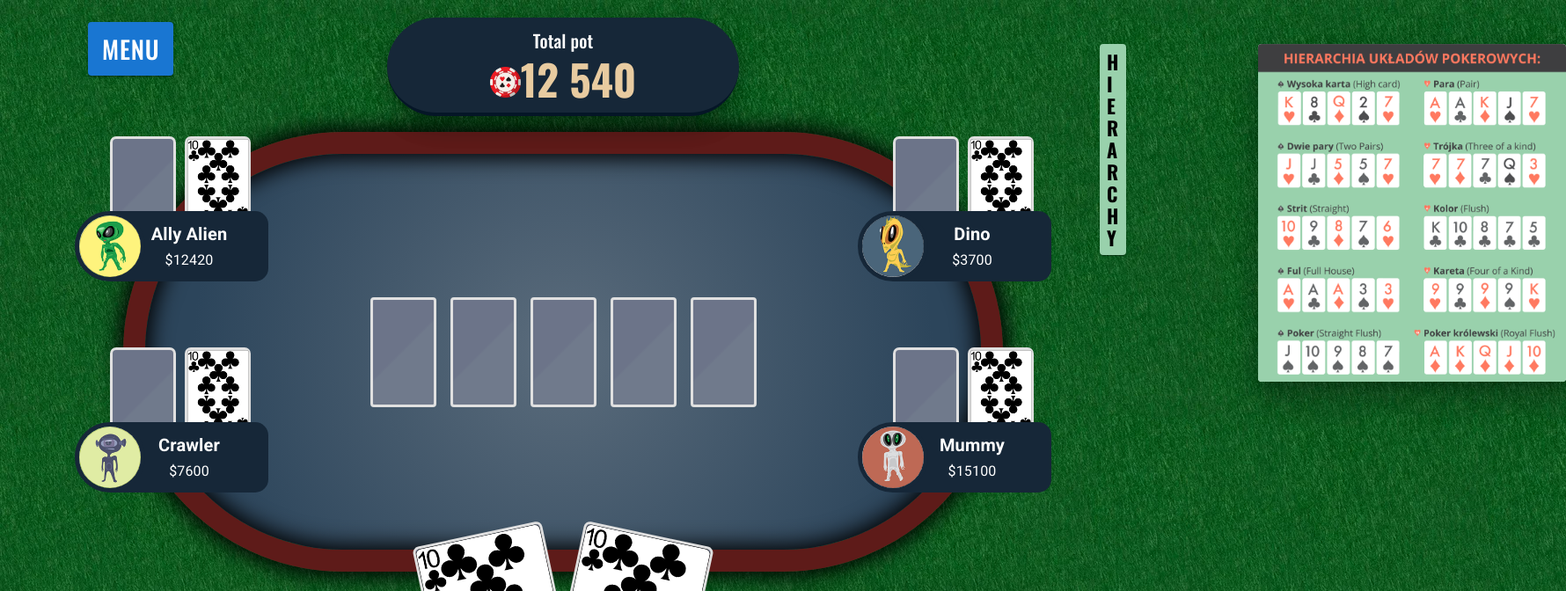
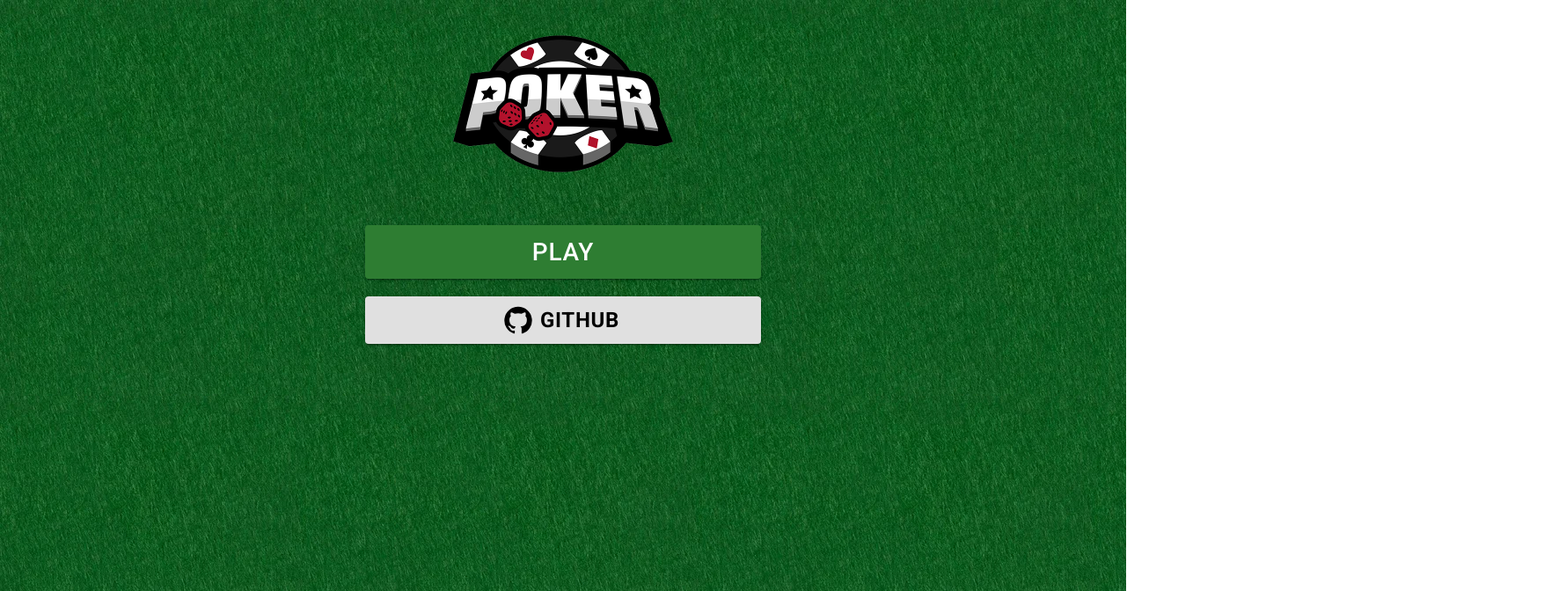
Before and after one commit to pazdalski/Poker-Web-Game, a React (Create React App) app: page / in a window 1280 px wide. Shown: the top 672 px of the page at 88% size, 1780 px wide, since content can reach past the window. Built offline with nearby package versions, Linux system fonts and the light colour scheme.

Commit message:
Main menu with github link

```diff
--- a/src/App.js
+++ b/src/App.js
@@ -1,14 +1,15 @@
 import { BrowserRouter, Route, Routes } from "react-router-dom";
 import "./index.css";
 import Game from "./pages/Game/Game";
+import Menu from "./pages/Menu/Menu";
 
 function App() {
   return (
     <div className="App">
       <BrowserRouter>
         <Routes>
-          <Route path="/" element={<Game />} />
-          <Route path="/menu" element={""} />
+          <Route path="/game" element={<Game />} />
+          <Route path="/" element={<Menu />} />
         </Routes>
       </BrowserRouter>
     </div>
--- /dev/null
+++ b/src/components/MenuButtons/menuButtons.css
@@ -0,0 +1 @@
+/*# sourceMappingURL=menuButtons.css.map */
--- a/src/components/UserInterface/Menu.jsx
+++ /dev/null
@@ -1,19 +0,0 @@
-import { Button } from "@mui/material";
-import React from "react";
-import "./UI.css";
-
-const Menu = () => {
-  return (
-    <div className="menu-button">
-      <Button
-        color="primary"
-        variant="contained"
-        sx={{ fontFamily: "Oswald", fontSize: "28px" }}
-      >
-        Menu
-      </Button>
-    </div>
-  );
-};
-
-export default Menu;
--- /dev/null
+++ b/src/components/UserInterface/MenuButton.jsx
@@ -0,0 +1,22 @@
+import { Button } from "@mui/material";
+import React from "react";
+import "./UI.css";
+import { Link } from "react-router-dom";
+
+const MenuButton = () => {
+  return (
+    <div className="menu-button">
+      <Link to={"/"}>
+        <Button
+          color="primary"
+          variant="contained"
+          sx={{ fontFamily: "Oswald", fontSize: "28px" }}
+        >
+          Menu
+        </Button>
+      </Link>
+    </div>
+  );
+};
+
+export default MenuButton;
--- a/src/pages/Game/Game.jsx
+++ b/src/pages/Game/Game.jsx
@@ -7,7 +7,7 @@ import TotalPot from "../../components/UserInterface/TotalPot";
 import HierarchyHelp from "../../components/UserInterface/HierarchyHelp";
 import UserCredits from "../../components/UserInterface/UserCredits";
 import UserButtons from "../../components/UserInterface/UserButtons";
-import Menu from "../../components/UserInterface/Menu";
+import MenuButton from "../../components/UserInterface/MenuButton";
 
 const Game = () => {
   return (
@@ -27,7 +27,7 @@ const Game = () => {
       <HierarchyHelp />
       <UserCredits />
       <UserButtons />
-      <Menu />
+      <MenuButton />
     </Container>
   );
 };
--- /dev/null
+++ b/src/pages/Menu/Menu.jsx
@@ -0,0 +1,54 @@
+import { Container, Button, Typography } from "@mui/material";
+import React from "react";
+import logo from "../../assets/logo.png";
+import GitHubIcon from "@mui/icons-material/GitHub";
+import { Link } from "react-router-dom";
+
+const Menu = () => {
+  return (
+    <Container
+      maxWidth="lg"
+      sx={{
+        display: "flex",
+        flexDirection: "column",
+        alignItems: "center",
+        justifyContent: "center",
+        gap: "20px",
+      }}
+    >
+      <img
+        src={logo}
+        alt="placeholder logo"
+        style={{ width: "250px", margin: "40px 0" }}
+      />
+      <Link to={"/game"}>
+        <Button
+          variant="contained"
+          color="success"
+          sx={{ width: "450px", fontSize: "28px" }}
+        >
+          Play
+        </Button>
+      </Link>
+      <Button
+        startIcon={<GitHubIcon sx={{ width: "34px", height: "34px" }} />}
+        variant="contained"
+        color="inherit"
+        sx={{ width: "450px", fontSize: "28px" }}
+        href="https://github.com/pazdalski"
+        target="_blank"
+      >
+        <Typography
+          variant="button"
+          color="initial"
+          fontWeight={"bold"}
+          fontSize={24}
+        >
+          GITHUB
+        </Typography>
+      </Button>
+    </Container>
+  );
+};
+
+export default Menu;
```
Also changed, not shown: src/components/MenuButtons/menuButtons.scss (added), 1 other file (tests, documents, lock files or other folders).
